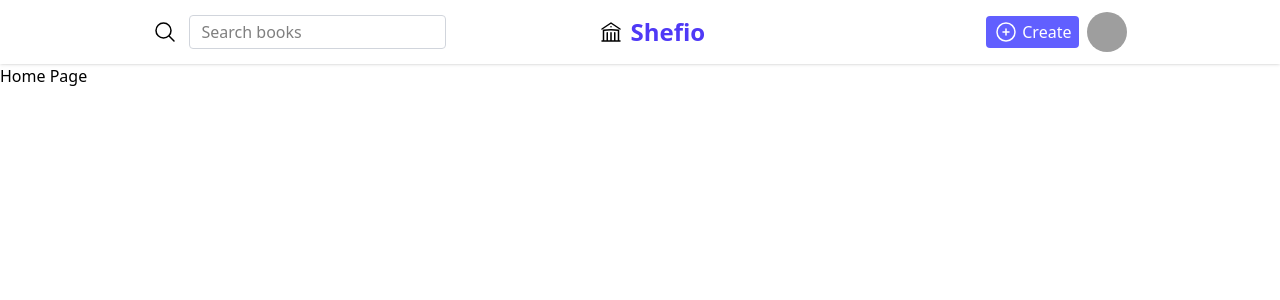
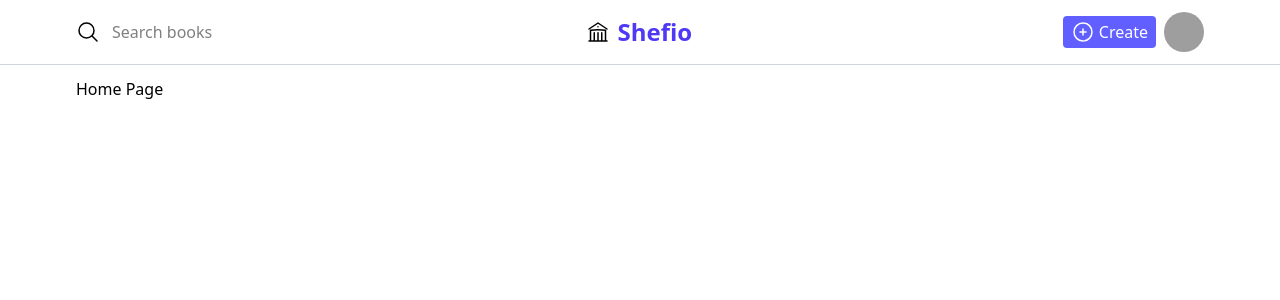
Before and after one commit to aungkyawthetx/library, a React (Vite) app: page / in a window 1280 px wide. Shown: the top 300 px of the page. Built offline with nearby package versions, Linux system fonts and the light colour scheme; grey boxes are pictures that could not be loaded.

Commit message:
layout update

```diff
--- a/src/pages/layouts/Layout.jsx
+++ b/src/pages/layouts/Layout.jsx
@@ -4,14 +4,14 @@ import Profile from '../../assets/user.png';
 export default function Layout() {
     return (
         <div>
-            <nav>
-                <ul className='flex justify-around items-center shadow backdrop-blur-lg p-3'>
+            <nav className='border-b border-gray-300'>
+                <ul className='flex justify-between items-center backdrop-blur-lg p-3 max-w-6xl mx-auto'>
                     <li className='flex items-center gap-3'>
                         <svg xmlns="http://www.w3.org/2000/svg" fill="none" viewBox="0 0 24 24" strokeWidth={1.5} stroke="currentColor" className="size-6">
                             <path strokeLinecap="round" strokeLinejoin="round" d="m21 21-5.197-5.197m0 0A7.5 7.5 0 1 0 5.196 5.196a7.5 7.5 0 0 0 10.607 10.607Z" />
                         </svg>
 
-                        <input type="text" placeholder='Search books' className='border border-gray-300 px-3 py-1 outline-none rounded focus:ring-0 focus:border-indigo-500'/>
+                        <input type="text" placeholder='Search books' className='outline-none'/>
                     </li>
                     <li className='flex items-center gap-2 cursor-pointer -ml-32'>
                         <svg xmlns="http://www.w3.org/2000/svg" fill="none" viewBox="0 0 24 24" strokeWidth={1.5} stroke="currentColor" className="size-6">
@@ -30,7 +30,9 @@ export default function Layout() {
                     </li>
                 </ul>
             </nav>
-            <Outlet/>
+            <div className='max-w-6xl mx-auto p-3'>
+                <Outlet/>
+            </div>
         </div>
     )
 }
```
